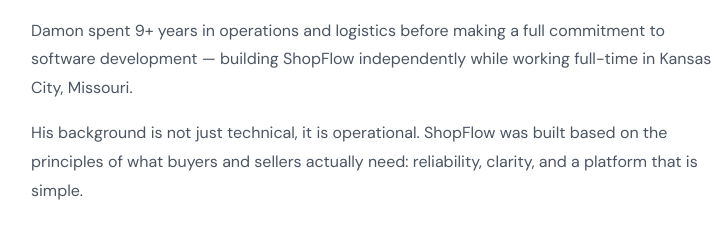
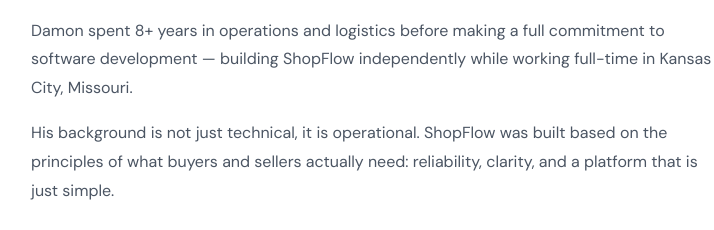
Before and after one commit to dsbly1/ShopFlow-Full-Stack-E-Commerce-Platform, a website: page client/pages/about.html in a window 1280 px wide. Shown: the part 819-1049 px from the top of the page, 393-1107 px from the left. Drawn offline with nearby package versions, Linux system fonts and the light colour scheme.

Commit message:
Update about page: revise years of experience and platform description

```diff
--- a/client/pages/about.html
+++ b/client/pages/about.html
@@ -165,8 +165,8 @@
       <div class="reveal">
         <div class="founder-label">The Founder</div>
         <div class="founder-name">Damon Bly Jr.</div>
-        <p class="founder-bio">Damon spent 9+ years in operations and logistics before making a full commitment to software development &mdash; building ShopFlow independently while working full-time in Kansas City, Missouri.</p>
-        <p class="founder-bio">His background is not just technical, it is operational. ShopFlow was built based on the principles of what buyers and sellers actually need: reliability, clarity, and a platform that is simple.</p>
+        <p class="founder-bio">Damon spent 8+ years in operations and logistics before making a full commitment to software development &mdash; building ShopFlow independently while working full-time in Kansas City, Missouri.</p>
+        <p class="founder-bio">His background is not just technical, it is operational. ShopFlow was built based on the principles of what buyers and sellers actually need: reliability, clarity, and a platform that is just simple.</p>
         <div class="founder-quote-block">
           <p>&ldquo;I built the platform I always wished existed &mdash; one where the experience is as solid as the technology behind it.&rdquo;</p>
         </div>
```
